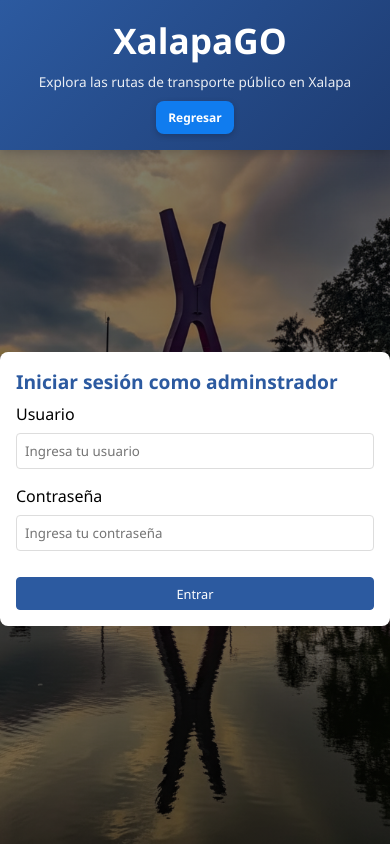
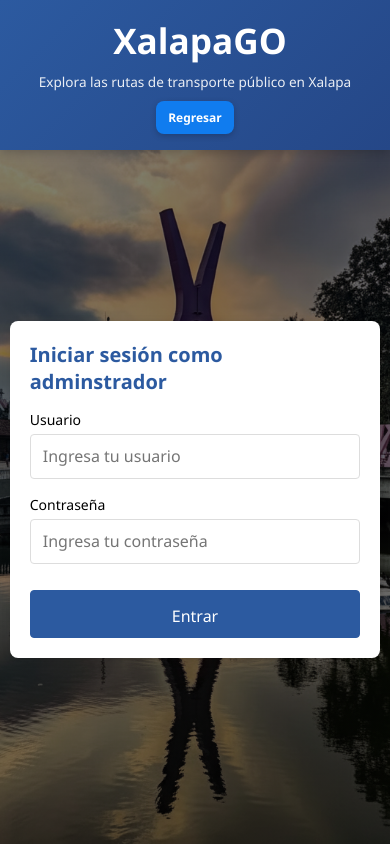
Before and after one commit to DylxnWRLD/XalapaGO, a PHP site: page /InicioSesion/loginAdmin.html in a window 390 px wide. Run offline with PHP 8.4, Linux system fonts and the light colour scheme.

Commit message:
modificación de tamaño

```diff
--- a/styles.css
+++ b/styles.css
@@ -19,8 +19,8 @@ body {
 }
 
 .header {
-  background: linear-gradient(135deg, #2c5aa0 0%, #1e3c72 100%);
-  color: white;
+  background: linear-gradient(135deg, #2c5aa0 0%, #254787 100%);
+  color: rgb(255, 255, 255);
   display: flex;
   flex-direction: column;
   align-items: center;
@@ -1210,3 +1210,34 @@ body {
   background-color: #f0f7ff;
   border-left: 4px solid #2980b9;
 }
+
+/* Ajustes responsivos para login en móviles */
+@media (max-width: 600px) {
+  .route-info {
+    max-width: 95% !important;  /* Que ocupe casi toda la pantalla */
+    padding: 20px !important;
+    font-size: 16px;  /* Texto más legible */
+  }
+
+  .route-info h3 {
+    font-size: 20px;
+    margin-bottom: 15px;
+  }
+
+  .filter-group label {
+    font-size: 14px;
+    margin-bottom: 5px;
+  }
+
+  .filter-group input {
+    font-size: 16px;
+    padding: 12px;
+    height: 45px;
+  }
+
+  button, .style-button.active {
+    font-size: 16px !important;
+    padding: 14px !important;
+    height: 48px;
+  }
+}
```
